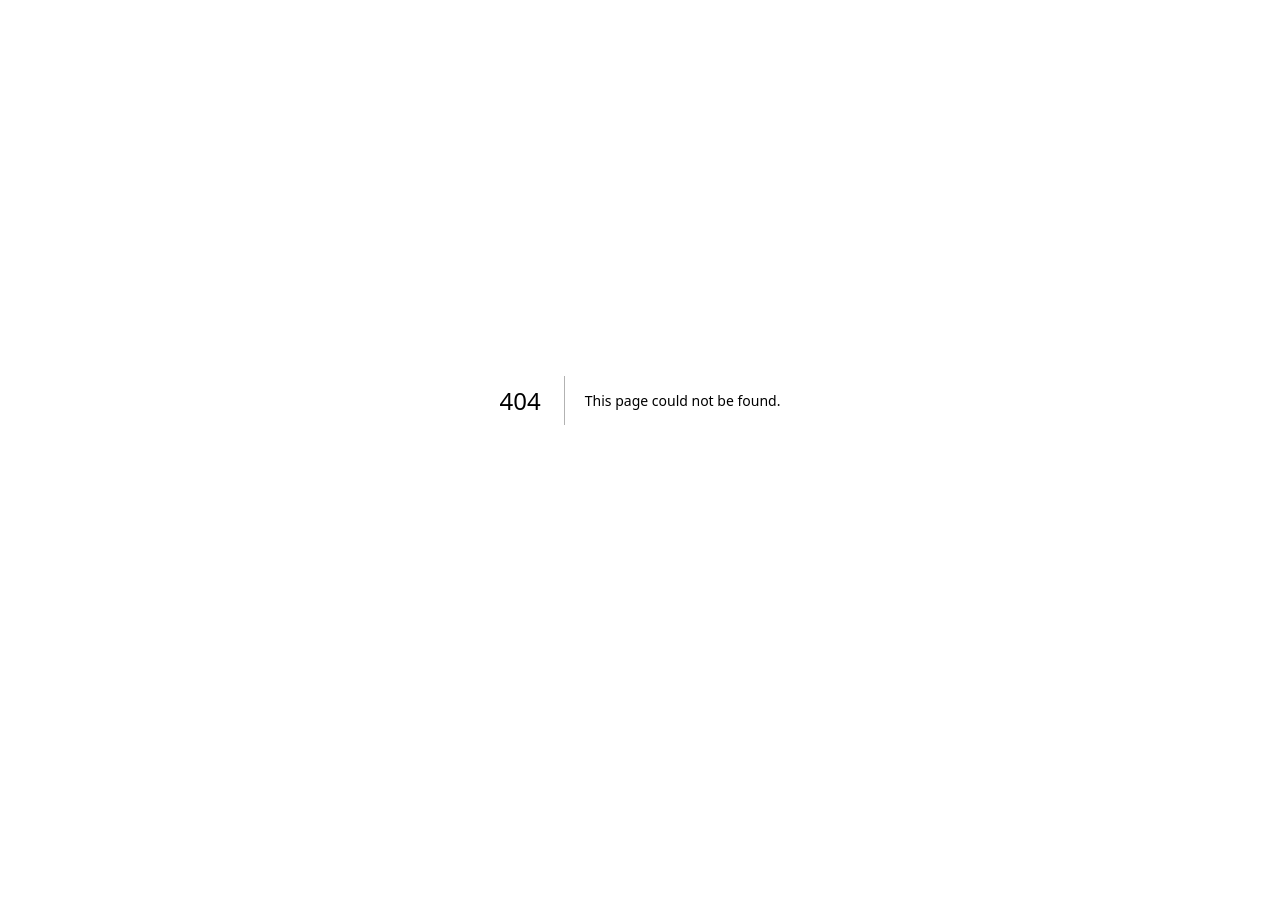
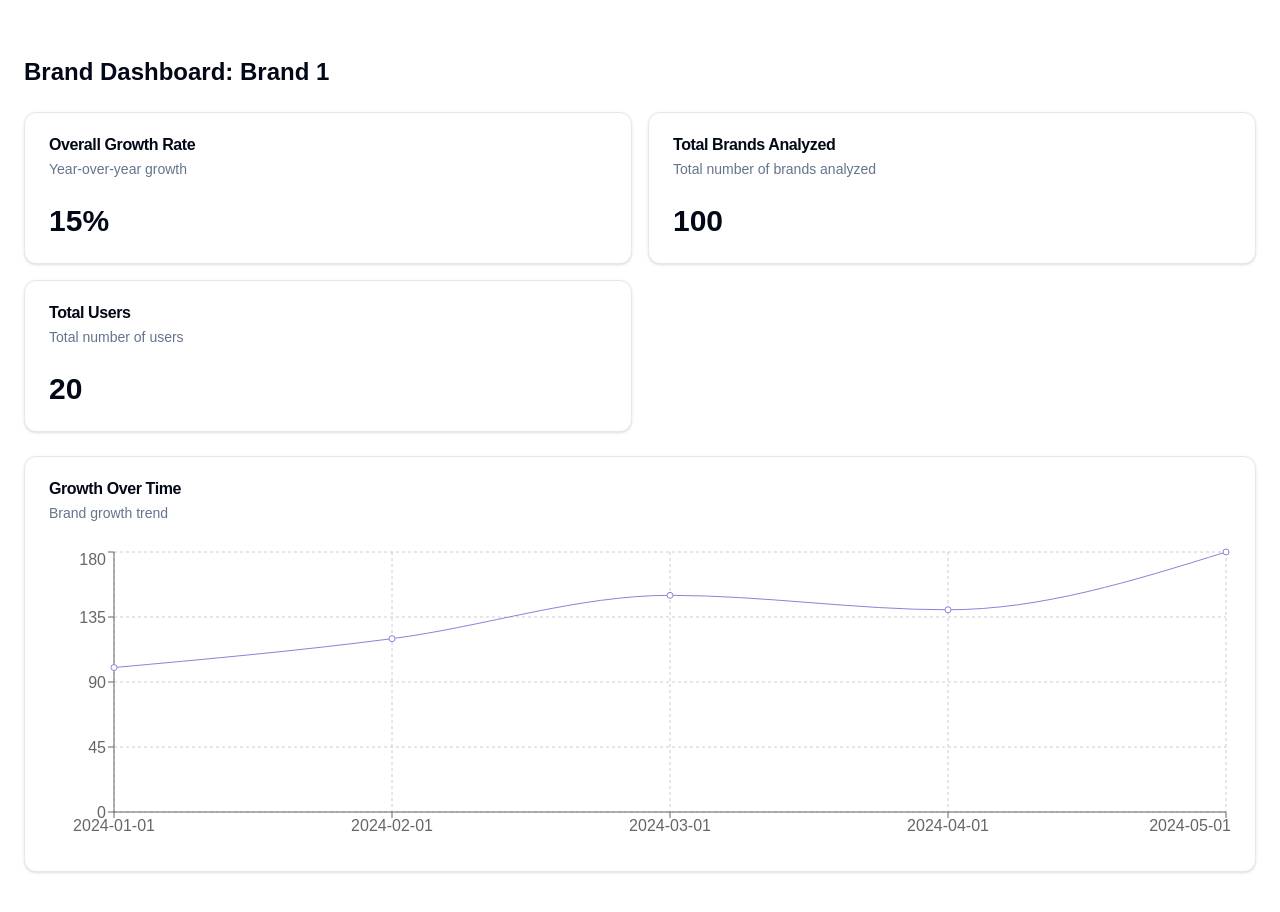
Before and after one commit to lmbdigital/basirah, a Next.js app: page /brand/1 in a window 1280 px wide. Before the commit this address had no page. Shown: the top 912 px of the page. Before the commit the page ends 800 px from the top, so only its background shows below. Built offline with nearby package versions, Linux system fonts and the light colour scheme.

Commit message:
Initial commit from your app

```diff
--- /dev/null
+++ b/src/app/brand/[brandId]/page.tsx
@@ -0,0 +1,20 @@
+// src/app/brand/[brandId]/page.tsx
+    "use client";
+
+    import BrandDashboard from '@/components/BrandDashboard';
+
+    interface BrandPageProps {
+      params: { brandId: string };
+    }
+
+    const BrandPage: React.FC<BrandPageProps> = ({ params }) => {
+      const { brandId } = params;
+
+      return (
+        <main className="container mx-auto py-8">
+          <BrandDashboard brandId={brandId} />
+        </main>
+      );
+    };
+
+    export default BrandPage;
--- /dev/null
+++ b/src/components/AutoComplete.tsx
@@ -0,0 +1,85 @@
+"use client";
+
+    import React, { useState, useRef, useEffect } from 'react';
+    import { Input } from "@/components/ui/input";
+    import { Button } from "@/components/ui/button";
+    import {
+      DropdownMenu,
+      DropdownMenuTrigger,
+      DropdownMenuContent,
+      DropdownMenuItem,
+    } from "@/components/ui/dropdown-menu";
+    import { ChevronDown } from 'lucide-react';
+
+    interface AutoCompleteProps<T> {
+      items: T[];
+      onSelectedValueChange: (value: T | null) => void;
+      searchValue: string;
+      onSearchValueChange: (value: string) => void;
+      isLoading?: boolean;
+      emptyMessage?: string;
+      placeholder?: string;
+      renderItem: (item: T) => React.ReactNode;
+      filterItems: (item: T, searchValue: string) => boolean;
+    }
+
+    const AutoComplete = <T,>({
+      items,
+      onSelectedValueChange,
+      searchValue,
+      onSearchValueChange,
+      isLoading,
+      emptyMessage = "No items found.",
+      placeholder = "Search...",
+      renderItem,
+      filterItems,
+    }: AutoCompleteProps<T>) => {
+      const [dropdownOpen, setDropdownOpen] = useState(false);
+      const inputRef = useRef<HTMLInputElement>(null);
+
+      const filteredItems = items.filter(item => filterItems(item, searchValue));
+
+      return (
+        <div className="relative">
+          <Input
+            ref={inputRef}
+            value={searchValue}
+            onChange={(e) => {
+              onSearchValueChange(e.target.value);
+              if (e.target.value) {
+                setDropdownOpen(true);
+              } else {
+                setDropdownOpen(false);
+              }
+            }}
+            placeholder={placeholder}
+          />
+          <DropdownMenu open={dropdownOpen} onOpenChange={setDropdownOpen} focusOnOpen={false}>
+            <DropdownMenuTrigger asChild>
+              <Button variant="ghost" size="icon" className="absolute right-2 top-1/2 -translate-y-1/2">
+                <ChevronDown className="h-4 w-4" />
+              </Button>
+            </DropdownMenuTrigger>
+            <DropdownMenuContent align="start" style={{ width: inputRef.current?.offsetWidth }} >
+              {isLoading ? (
+                <DropdownMenuItem disabled>Loading...</DropdownMenuItem>
+              ) : filteredItems.length === 0 ? (
+                <DropdownMenuItem disabled>{emptyMessage}</DropdownMenuItem>
+              ) : (
+                filteredItems.map((item, index) => (
+                  <DropdownMenuItem key={index} onSelect={() => {
+                    onSelectedValueChange(item);
+                    onSearchValueChange(renderItem(item).toString());
+                    setDropdownOpen(false);
+                  }}>
+                    {renderItem(item)}
+                  </DropdownMenuItem>
+                ))
+              )}
+            </DropdownMenuContent>
+          </DropdownMenu>
+        </div>
+      );
+    };
+
+    export default AutoComplete;
--- /dev/null
+++ b/src/components/BrandDashboard.tsx
@@ -0,0 +1,94 @@
+"use client";
+
+    import React from 'react';
+    import {
+      Card,
+      CardContent,
+      CardDescription,
+      CardHeader,
+      CardTitle,
+    } from "@/components/ui/card";
+    import {
+      ResponsiveContainer,
+      LineChart,
+      Line,
+      XAxis,
+      YAxis,
+      CartesianGrid,
+      Tooltip,
+    } from 'recharts';
+
+    interface BrandDashboardProps {
+      brandId: string;
+    }
+
+    const BrandDashboard: React.FC<BrandDashboardProps> = ({ brandId }) => {
+      // Mock data - replace with Firestore data
+      const brandData = {
+        name: `Brand ${brandId}`,
+        growthData: [
+          { date: '2024-01-01', value: 100 },
+          { date: '2024-02-01', value: 120 },
+          { date: '2024-03-01', value: 150 },
+          { date: '2024-04-01', value: 140 },
+          { date: '2024-05-01', value: 180 },
+        ],
+        overallGrowthRate: 15,
+        totalBrandsAnalyzed: 100,
+        totalUsers: 20
+      };
+
+      return (
+        <div className="p-6 space-y-6">
+          <h1 className="text-2xl font-bold">Brand Dashboard: {brandData.name}</h1>
+          <div className="grid grid-cols-1 md:grid-cols-2 gap-4">
+            <Card>
+              <CardHeader>
+                <CardTitle>Overall Growth Rate</CardTitle>
+                <CardDescription>Year-over-year growth</CardDescription>
+              </CardHeader>
+              <CardContent>
+                <div className="text-3xl font-bold">{brandData.overallGrowthRate}%</div>
+              </CardContent>
+            </Card>
+            <Card>
+              <CardHeader>
+                <CardTitle>Total Brands Analyzed</CardTitle>
+                <CardDescription>Total number of brands analyzed</CardDescription>
+              </CardHeader>
+              <CardContent>
+                <div className="text-3xl font-bold">{brandData.totalBrandsAnalyzed}</div>
+              </CardContent>
+            </Card>
+            <Card>
+              <CardHeader>
+                <CardTitle>Total Users</CardTitle>
+                <CardDescription>Total number of users</CardDescription>
+              </CardHeader>
+              <CardContent>
+                <div className="text-3xl font-bold">{brandData.totalUsers}</div>
+              </CardContent>
+            </Card>
+          </div>
+          <Card>
+            <CardHeader>
+              <CardTitle>Growth Over Time</CardTitle>
+              <CardDescription>Brand growth trend</CardDescription>
+            </CardHeader>
+            <CardContent>
+              <ResponsiveContainer width="100%" height={300}>
+                <LineChart data={brandData.growthData}>
+                  <CartesianGrid strokeDasharray="3 3" />
+                  <XAxis dataKey="date" />
+                  <YAxis />
+                  <Tooltip />
+                  <Line type="monotone" dataKey="value" stroke="#8884d8" />
+                </LineChart>
+              </ResponsiveContainer>
+            </CardContent>
+          </Card>
+        </div>
+      );
+    };
+
+    export default BrandDashboard;
--- a/src/components/BrandStrategyCalculatorContent.tsx
+++ b/src/components/BrandStrategyCalculatorContent.tsx
@@ -1,6 +1,6 @@
 "use client";
 
-    import React, { useState, useEffect, useCallback } from 'react';
+    import React, { useState, useEffect, useCallback, useRef } from 'react';
     import {
       Card,
       CardContent,
@@ -48,6 +48,8 @@
       DropdownMenuContent,
       DropdownMenuItem,
     } from "@/components/ui/dropdown-menu";
+    import AutoComplete from './AutoComplete';
+    import { useRouter } from 'next/navigation';
 
     // Interface for history entries
     interface HistoryEntry {
@@ -212,6 +214,11 @@
         const [deleteDialogOpen, setDeleteDialogOpen] = useState(false);
         const [entryToDelete, setEntryToDelete] = useState<HistoryEntry | null>(null);
         const [deleteConfirmationText, setDeleteConfirmationText] = useState('');
+      const inputRef = useRef<HTMLInputElement>(null);
+      const dropdownRef = useRef<HTMLDivElement>(null);
+      const [dropdownOpen, setDropdownOpen] = useState(false);
+      const [isComposing, setIsComposing] = useState(false);
+      const router = useRouter();
 
       // Initialize enabled status
       useEffect(() => {
@@ -417,6 +424,9 @@
         };
 
       const uniqueBrandNames = [...new Set(history.map(entry => entry.brandName))];
+      const filteredBrandNames = uniqueBrandNames.filter(name =>
+        name.toLowerCase().startsWith(brandName.toLowerCase())
+      );
 
       return (
         <>
@@ -434,21 +444,34 @@
                     <Input
                       id="brandName"
                       value={brandName}
-                      onChange={(e) => setBrandName(e.target.value)}
+                      onChange={(e) => {
+                        setBrandName(e.target.value);
+                        if (e.target.value) {
+                          setDropdownOpen(true);
+                        } else {
+                          setDropdownOpen(false);
+                        }
+                      }}
+                      onCompositionStart={() => setIsComposing(true)}
+                      onCompositionEnd={() => setIsComposing(false)}
                       placeholder="Enter brand name"
                       className="flex-1"
+                      ref={inputRef}
                     />
-                    <DropdownMenu>
+                    <DropdownMenu open={dropdownOpen} onOpenChange={setDropdownOpen} focusOnOpen={false}>
                       <DropdownMenuTrigger asChild>
                         <Button variant="ghost" size="icon" className="absolute right-2 top-1/2 -translate-y-1/2">
                           <ChevronDown className="h-4 w-4" />
                         </Button>
                       </DropdownMenuTrigger>
-                      <DropdownMenuContent align="start" className="w-[calc(100%-2rem)]">
-                        {uniqueBrandNames.map((name) => {
+                      <DropdownMenuContent align="start" style={{ width: inputRef.current?.offsetWidth }} >
+                        {filteredBrandNames.map((name) => {
                           const count = history.filter(entry => entry.brandName === name).length;
                           return (
-                            <DropdownMenuItem key={name} onSelect={() => setBrandName(name)}>
+                            <DropdownMenuItem key={name} onSelect={() => {
+                              setBrandName(name);
+                              setDropdownOpen(false);
+                            }}>
                               {name}
                               <span className="ml-auto text-xs italic text-muted-foreground">
                                 {count} results
```
